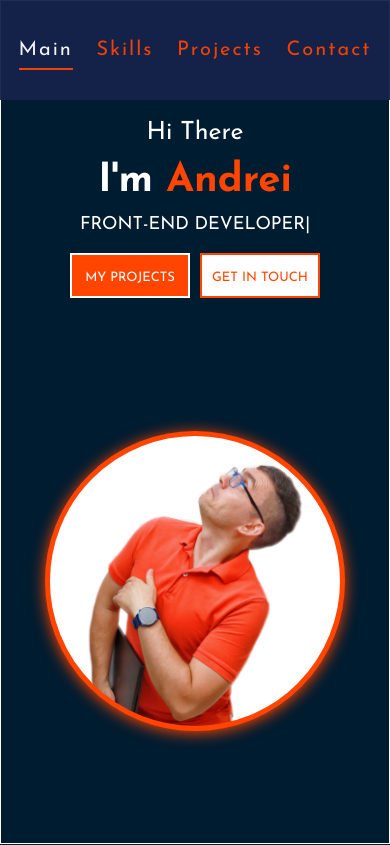
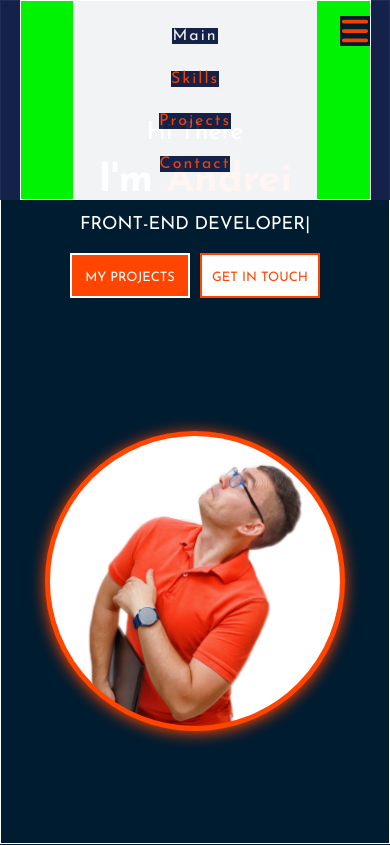
Before and after one commit to andbudha/my_portfolio, a React (Create React App) app: page / in a window 390 px wide. Shown: the top 845 px of the page. Built offline with nearby package versions, Linux system fonts and the light colour scheme.

Commit message:
Nav&BurgerNav comp.-s updated

```diff
--- a/src/header/Header.jsx
+++ b/src/header/Header.jsx
@@ -1,10 +1,11 @@
 import styles from './Header.module.scss'
-import { Nav } from "../nav/Nav";
+import { BurgerNav } from '../nav/burgernav/BurgerNav';
 
 export const Header = () => {
     return (
-        <div className={styles.header}>
-            <Nav />
+        <div className={`${styles.header}`}>
+            {/* <Nav /> */}
+            <BurgerNav />
         </div>
     );
 };
--- a/src/header/Header.module.scss
+++ b/src/header/Header.module.scss
@@ -17,4 +17,9 @@
     z-index: 10;
     opacity: 0.95;
     @include flexBox(nowrap, row, flex-end, center);
+
+
+    @media screen and (max-width: 500px) {
+        height: 200px;
+    }
 }
--- a/src/nav/Nav.module.scss
+++ b/src/nav/Nav.module.scss
@@ -84,8 +84,12 @@
     }
 
     @media screen and (max-width: 520px) {
-        width: 100%;
+        display: none;
     }
+
+    // @media screen and (max-width: 520px) {
+    //     width: 100%;
+    // }
 
     @media screen and (max-width: 1210px) {
         align-items: center;
--- /dev/null
+++ b/src/nav/burgernav/BurgerNav.jsx
@@ -0,0 +1,49 @@
+import { Link, animateScroll as scroll } from "react-scroll";
+import styles from './BurgerNav.module.scss';
+import { FontAwesomeIcon } from '@fortawesome/react-fontawesome';
+import { faBars } from '@fortawesome/free-solid-svg-icons'
+
+
+
+
+export const BurgerNav = () => {
+    return (
+        <div className={styles.burger_nav}>
+            <div className={styles.burger_nav_container}>
+                <Link
+                    activeClass={styles.active}
+                    to='main'
+                    spy={true}
+                    smooth={true}
+                    // offset={0}
+                    duration={500}
+                >Main</Link>
+                <Link
+                    activeClass={styles.active}
+                    to='skills'
+                    spy={true}
+                    smooth={true}
+                    offset={-94}
+                    duration={500}
+                >Skills</Link>
+                <Link
+                    activeClass={styles.active}
+                    to='projects'
+                    spy={true}
+                    smooth={true}
+                    offset={-95}
+                    duration={500}
+                >Projects</Link>
+                <Link
+                    activeClass={styles.active}
+                    to='contact'
+                    spy={true}
+                    smooth={true}
+                    offset={-96}
+                    duration={500}
+                >Contact</Link>
+            </div>
+            <div className={styles.burger_btn}><FontAwesomeIcon icon={faBars} className={styles.burger} /></div>
+        </div>
+    );
+}
--- /dev/null
+++ b/src/nav/burgernav/BurgerNav.module.scss
@@ -0,0 +1,67 @@
+@import '../../components/common/sass/variables.scss';
+@import '../../components/common/sass/mixins.scss';
+
+
+* {
+    margin: 0;
+    padding: 0;
+    box-sizing: border-box;
+}
+
+.burger_nav {
+    border: solid 1px white;
+    height: 100%;
+    width: 90%;
+    margin: 0 auto;
+    background: lime;
+    position: relative;
+
+    .burger_nav_container {
+        width: 70%;
+        height: 100%;
+        background: $secondary_color;
+        margin: 0 auto;
+        @include flexBox(nowrap, column, space-evenly, center);
+
+        a {
+            text-decoration: none;
+            color: $primary_color;
+            font-size: $smallTextSize;
+            letter-spacing: 2px;
+            position: relative;
+            cursor: pointer;
+            background: $additional_color;
+
+            &:hover {
+                color: $secondary_color;
+            }
+        }
+
+        .active {
+            color: $secondary_color;
+        }
+
+        .nav_container>* {
+            cursor: pointer;
+        }
+    }
+
+    @media screen and (min-width: 500px) {
+        display: none;
+    }
+
+    .burger_btn {
+        height: 30px;
+        width: 30px;
+        color: $primary_color;
+        position: absolute;
+        top: 15px;
+        right: 0;
+
+        .burger {
+            height: 30px;
+            width: 30px;
+            cursor: pointer;
+        }
+    }
+}
```
